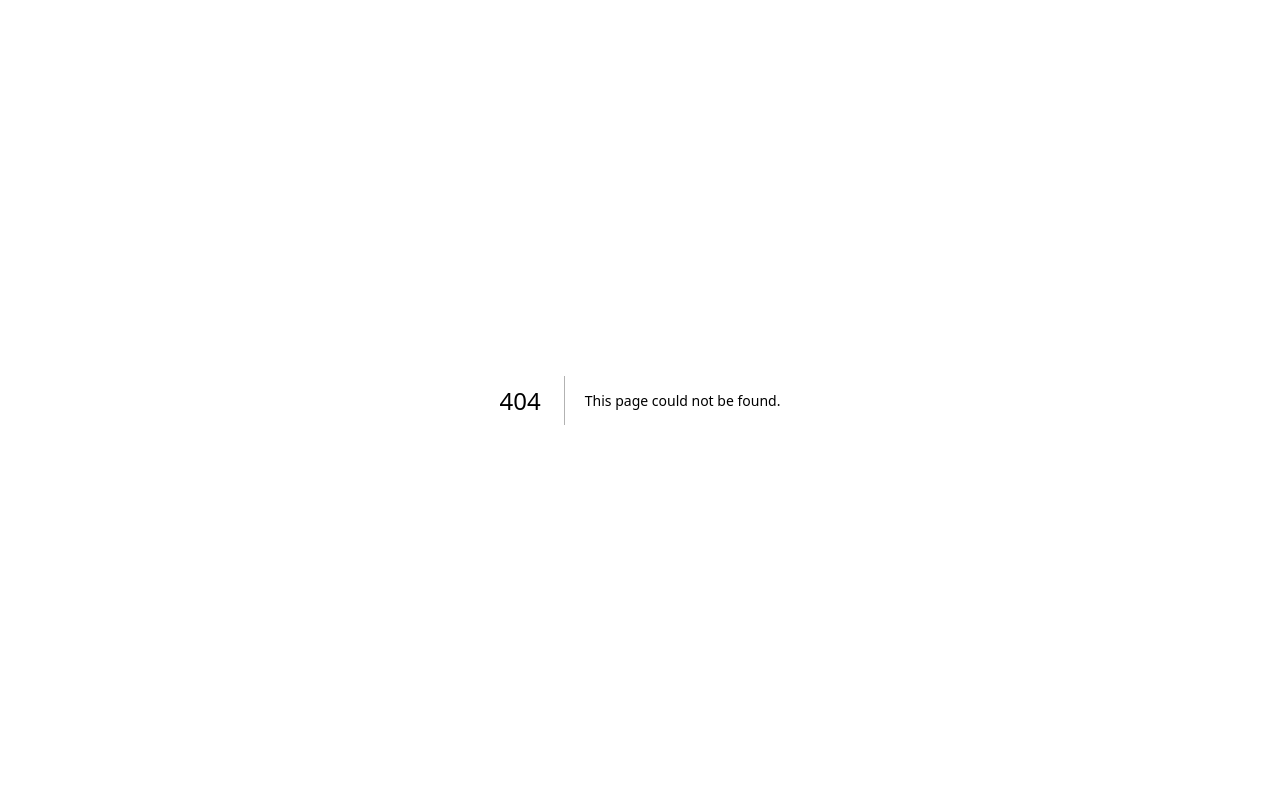
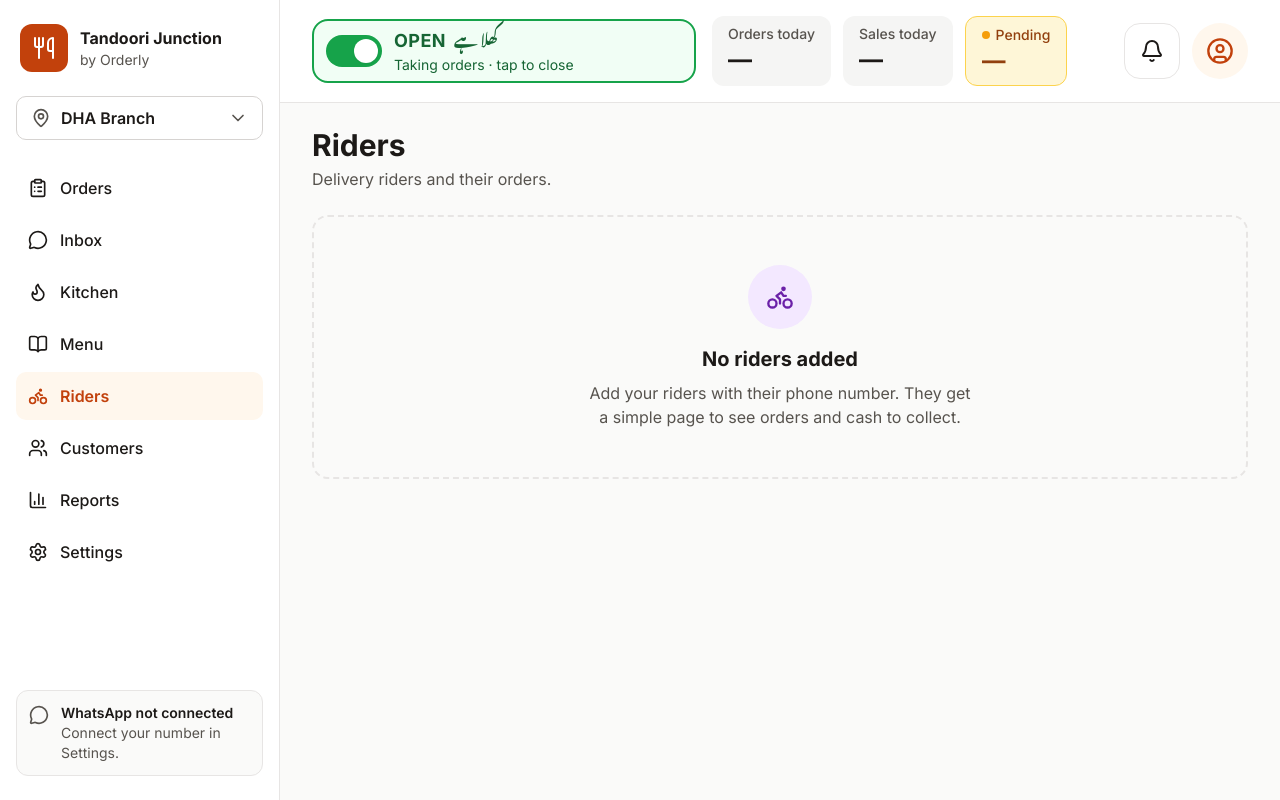
Before and after one commit to Zee-Gg/Orderly, a Next.js app: page /riders in a window 1280 px wide. Before the commit this address had no page. Built offline with nearby package versions, Linux system fonts and the light colour scheme; a web font is replaced by a local one.

Commit message:
Add riders page
Co-Authored-By: Claude Opus 5.5 <noreply@anthropic.com>

```diff
--- /dev/null
+++ b/src/app/(dashboard)/riders/page.tsx
@@ -0,0 +1,20 @@
+import type { Metadata } from "next";
+import { Bike } from "lucide-react";
+import { EmptyState } from "@/components/ui/empty-state";
+import { PageHeader } from "@/components/shell/page-header";
+
+export const metadata: Metadata = { title: "Riders" };
+
+export default function RidersPage() {
+  return (
+    <>
+      <PageHeader title="Riders" description="Delivery riders and their orders." />
+      <EmptyState
+        tone="delivery"
+        icon={<Bike />}
+        title="No riders added"
+        description="Add your riders with their phone number. They get a simple page to see orders and cash to collect."
+      />
+    </>
+  );
+}
```
